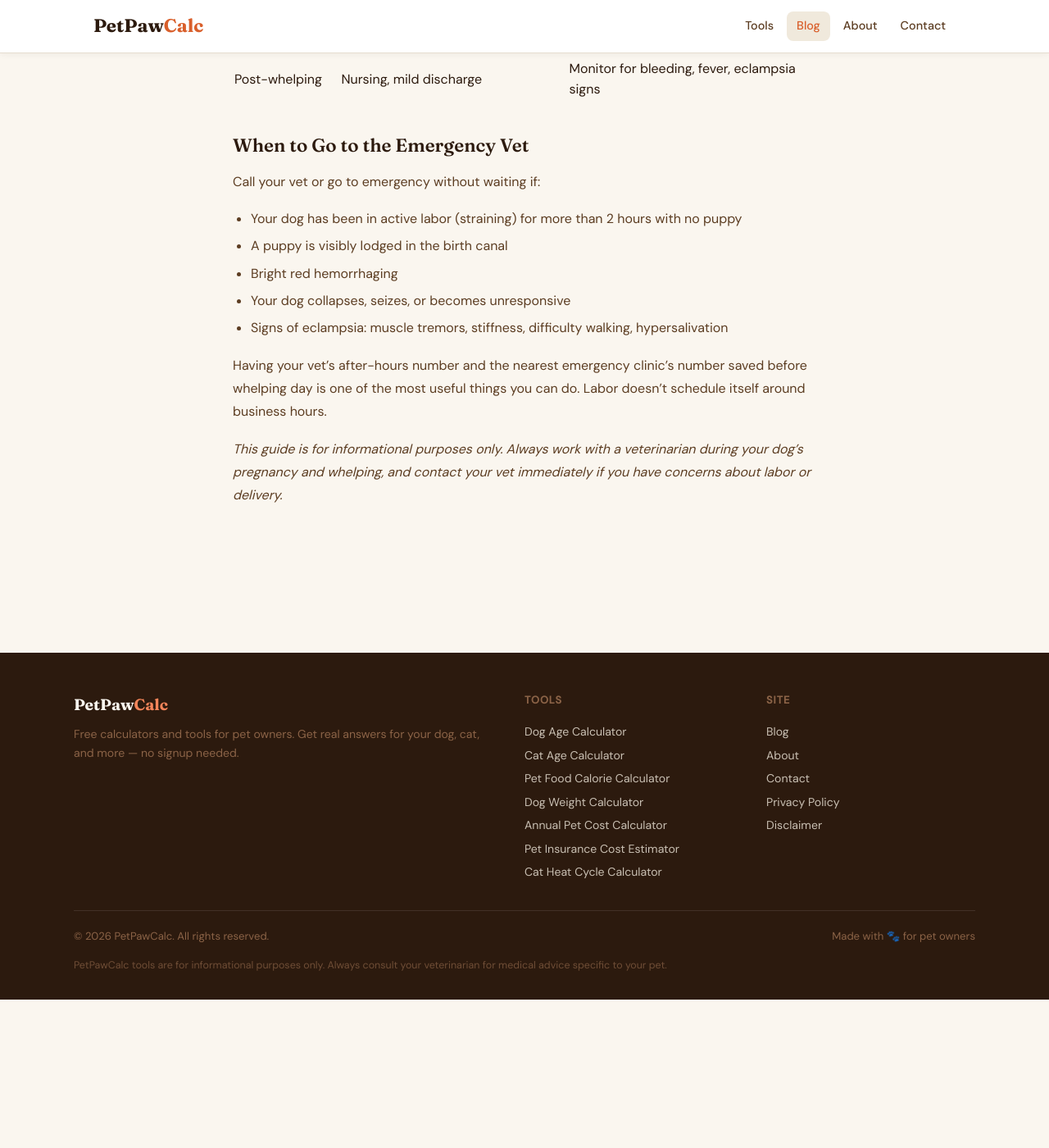
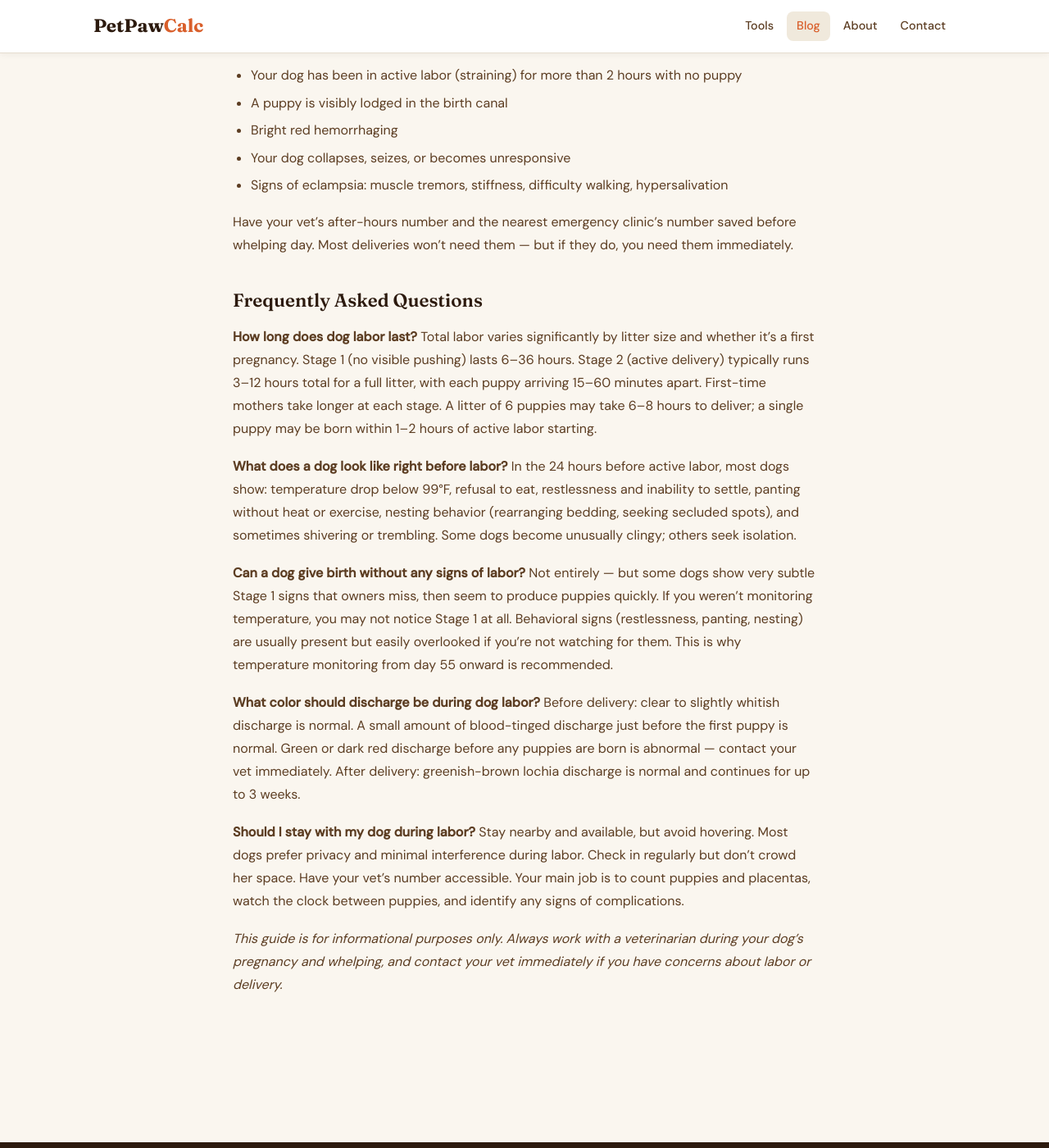
Before and after one commit to canghun13/petpawcalc, a Jekyll site: the page built from _posts/2026-05-31-signs-of-dog-labor.md, in a window 1280 px wide and 1400 px high, scrolled down 4269 px. Shown: the whole window at 82% size. Built offline with Jekyll 4.4.1, drawn with Linux system fonts in a browser that asks for light colours; before the commit the page ends 5488 px from its top, so only the background shows below that; some of the changed text lies outside the part shown.

Commit message:
Add files via upload

```diff
--- a/_posts/2026-05-31-signs-of-dog-labor.md
+++ b/_posts/2026-05-31-signs-of-dog-labor.md
@@ -20,9 +20,7 @@ Labor doesn't start without warning. In the final days of pregnancy, most dogs s
 
 **Reduced appetite**: Many dogs stop eating 12–24 hours before labor begins. Some skip a single meal; others stop eating for a full day. This is normal and expected. Don't force food.
 
-**Temperature drop**: This is the most reliable pre-labor indicator. A dog's normal rectal temperature is 100–102.5°F. Within 24 hours of labor, most dogs experience a transient drop to below 99°F — sometimes as low as 97–98°F. The drop typically lasts around 8 hours before returning to normal.
-
-Taking rectal temperature twice daily (morning and evening) starting around day 55 is worth doing if you want advance notice. Once you see the drop, expect labor within 12–24 hours.
+**Temperature drop**: This is the most reliable pre-labor indicator. A dog's normal rectal temperature is 100–102.5°F. Within 24 hours of labor, most dogs experience a transient drop to below 99°F — sometimes as low as 97–98°F. Taking rectal temperature twice daily (morning and evening) starting around day 55 is worth doing. Once you see the drop, expect labor within 12–24 hours.
 
 **Restlessness and panting**: As labor approaches, many dogs become visibly unsettled — pacing, getting up and lying down repeatedly, unable to find a comfortable position. Panting without physical exertion is common.
 
@@ -30,7 +28,7 @@ Taking rectal temperature twice daily (morning and evening) starting around day
 
 ## Stage 1 Labor: 6–12 Hours (Sometimes Up to 36)
 
-Stage 1 is the longest phase and the one that catches owners off guard because no puppies arrive. The uterus is beginning to contract and the cervix is dilating, but this is all internal. Externally, your dog will look and act uncomfortable.
+Stage 1 is the longest phase and the one that catches owners off guard because no puppies arrive. The uterus is beginning to contract and the cervix is dilating — but this is all internal. Externally, your dog will look and act uncomfortable.
 
 **What you'll see:**
 - Restlessness and pacing
@@ -120,6 +116,23 @@ Call your vet or go to emergency without waiting if:
 - Your dog collapses, seizes, or becomes unresponsive
 - Signs of eclampsia: muscle tremors, stiffness, difficulty walking, hypersalivation
 
-Having your vet's after-hours number and the nearest emergency clinic's number saved before whelping day is one of the most useful things you can do. Labor doesn't schedule itself around business hours.
+Have your vet's after-hours number and the nearest emergency clinic's number saved before whelping day. Most deliveries won't need them — but if they do, you need them immediately.
+
+## Frequently Asked Questions
+
+**How long does dog labor last?**
+Total labor varies significantly by litter size and whether it's a first pregnancy. Stage 1 (no visible pushing) lasts 6–36 hours. Stage 2 (active delivery) typically runs 3–12 hours total for a full litter, with each puppy arriving 15–60 minutes apart. First-time mothers take longer at each stage. A litter of 6 puppies may take 6–8 hours to deliver; a single puppy may be born within 1–2 hours of active labor starting.
+
+**What does a dog look like right before labor?**
+In the 24 hours before active labor, most dogs show: temperature drop below 99°F, refusal to eat, restlessness and inability to settle, panting without heat or exercise, nesting behavior (rearranging bedding, seeking secluded spots), and sometimes shivering or trembling. Some dogs become unusually clingy; others seek isolation.
+
+**Can a dog give birth without any signs of labor?**
+Not entirely — but some dogs show very subtle Stage 1 signs that owners miss, then seem to produce puppies quickly. If you weren't monitoring temperature, you may not notice Stage 1 at all. Behavioral signs (restlessness, panting, nesting) are usually present but easily overlooked if you're not watching for them. This is why temperature monitoring from day 55 onward is recommended.
+
+**What color should discharge be during dog labor?**
+Before delivery: clear to slightly whitish discharge is normal. A small amount of blood-tinged discharge just before the first puppy is normal. Green or dark red discharge before any puppies are born is abnormal — contact your vet immediately. After delivery: greenish-brown lochia discharge is normal and continues for up to 3 weeks.
+
+**Should I stay with my dog during labor?**
+Stay nearby and available, but avoid hovering. Most dogs prefer privacy and minimal interference during labor. Check in regularly but don't crowd her space. Have your vet's number accessible. Your main job is to count puppies and placentas, watch the clock between puppies, and identify any signs of complications.
 
 *This guide is for informational purposes only. Always work with a veterinarian during your dog's pregnancy and whelping, and contact your vet immediately if you have concerns about labor or delivery.*
```
Also changed, not shown: other parts of _posts/2026-05-31-signs-of-dog-labor.md (+6 -8 lines).
